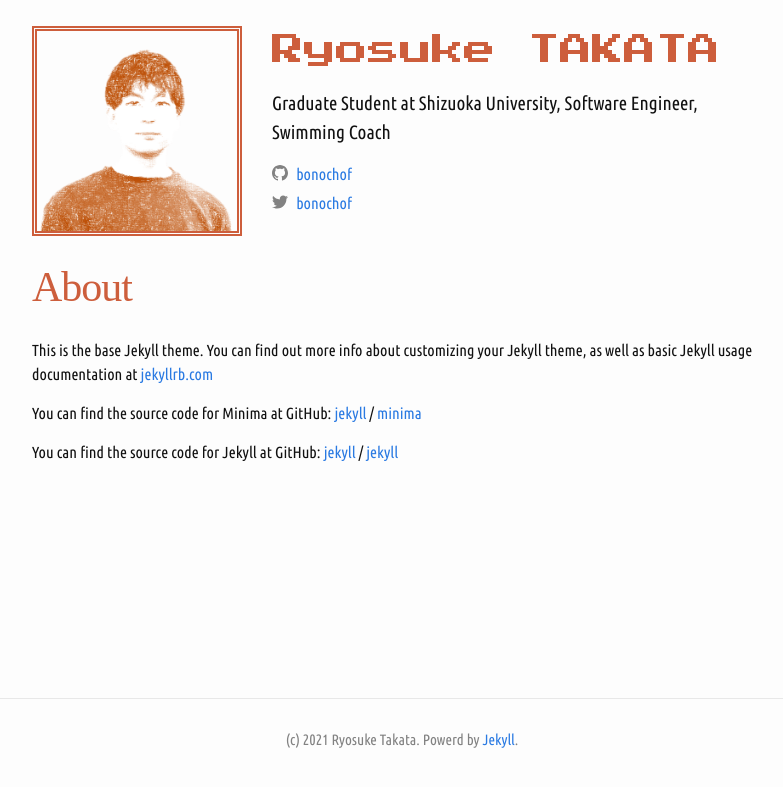
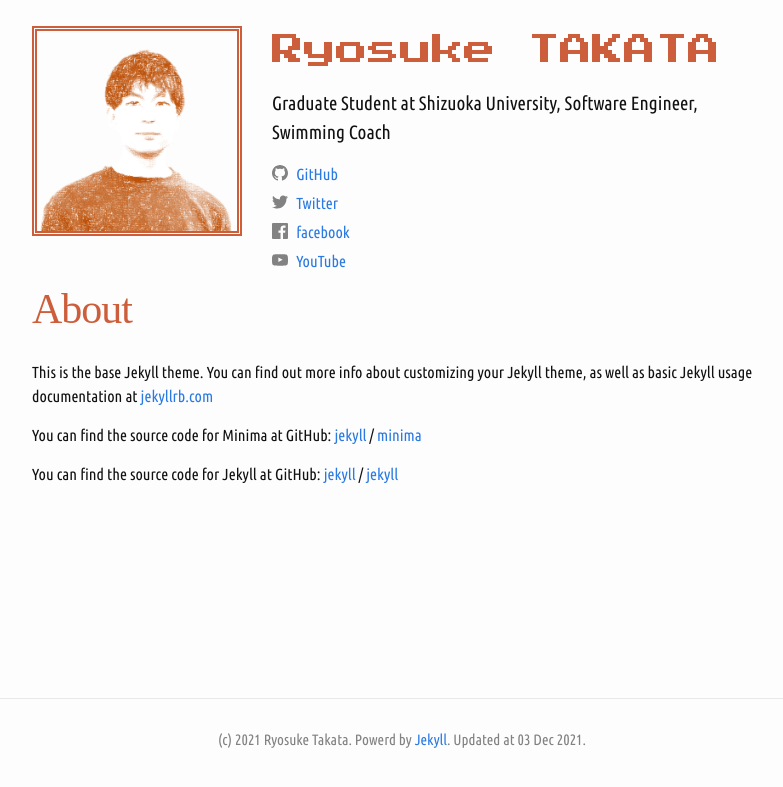
Before and after one commit to bonochof/bonochof.github.io, a Jekyll site: the page built from about.md, in a window 1280 px wide, cut to the strip 104-891 px from the top of the page. Shown: the whole strip, without its empty margins (238-1021 px from the left). Built offline with Jekyll 4.4.1, drawn with Linux system fonts in a browser that asks for light colours; some web fonts are replaced.

```diff
--- a/_config.yml
+++ b/_config.yml
@@ -2,6 +2,8 @@ title: Ryosuke TAKATA
 copyright: (c) 2021 Ryosuke Takata
 twitter_username: bonochof
 github_username:  bonochof
+facebook_username: ryosuke.takata.9
+youtube_username: UCF8ViNqQffiG0WvSjP-bfNQ
 
 # Build settings
 plugins:
--- a/_includes/footer.html
+++ b/_includes/footer.html
@@ -1,8 +1,7 @@
 <footer class="site-footer h-card">
-  <data class="u-url" href="{{ "/" | relative_url }}"></data>
   <div class="wrapper">
     <div class="footer-col-wrapper">
-      <p>{{site.copyright | escape}}. Powerd by <a href="https://jekyllrb.com/" target="_blank" rel="noopener noreferrer">Jekyll</a>.</p>
+      <p>{{ site.copyright | escape }}. Powerd by <a href="https://jekyllrb.com/" target="_blank" rel="noopener noreferrer">Jekyll</a>. Updated at {{ site.time | date_to_string }}.</p>
     </div>
   </div>
 </footer>
--- a/_includes/social.html
+++ b/_includes/social.html
@@ -1,14 +1,6 @@
 <ul class="social-media-list">
-  {%- if site.dribbble_username -%}<li><a href="https://dribbble.com/{{ site.dribbble_username| cgi_escape | escape }}" target="_blank" rel="noopener noreferrer"><svg class="svg-icon"><use xlink:href="{{ '/assets/minima-social-icons.svg#dribbble' | relative_url }}"></use></svg> <span class="username">{{ site.dribbble_username| escape }}</span></a></li>{%- endif -%}
-  {%- if site.facebook_username -%}<li><a href="https://www.facebook.com/{{ site.facebook_username| cgi_escape | escape }}" target="_blank" rel="noopener noreferrer"><svg class="svg-icon"><use xlink:href="{{ '/assets/minima-social-icons.svg#facebook' | relative_url }}"></use></svg> <span class="username">{{ site.facebook_username| escape }}</span></a></li>{%- endif -%}
-  {%- if site.flickr_username -%}<li><a href="https://www.flickr.com/photos/{{ site.flickr_username| cgi_escape | escape }}" target="_blank" rel="noopener noreferrer"><svg class="svg-icon"><use xlink:href="{{ '/assets/minima-social-icons.svg#flickr' | relative_url }}"></use></svg> <span class="username">{{ site.flickr_username| escape }}</span></a></li>{%- endif -%}
-  {%- if site.github_username -%}<li><a href="https://github.com/{{ site.github_username| cgi_escape | escape }}" target="_blank" rel="noopener noreferrer"><svg class="svg-icon"><use xlink:href="{{ '/assets/minima-social-icons.svg#github' | relative_url }}"></use></svg> <span class="username">{{ site.github_username| escape }}</span></a></li>{%- endif -%}
-  {%- if site.instagram_username -%}<li><a href="https://instagram.com/{{ site.instagram_username| cgi_escape | escape }}" target="_blank" rel="noopener noreferrer"><svg class="svg-icon"><use xlink:href="{{ '/assets/minima-social-icons.svg#instagram' | relative_url }}"></use></svg> <span class="username">{{ site.instagram_username| escape }}</span></a></li>{%- endif -%}
-  {%- if site.linkedin_username -%}<li><a href="https://www.linkedin.com/in/{{ site.linkedin_username| cgi_escape | escape }}" target="_blank" rel="noopener noreferrer"><svg class="svg-icon"><use xlink:href="{{ '/assets/minima-social-icons.svg#linkedin' | relative_url }}"></use></svg> <span class="username">{{ site.linkedin_username| escape }}</span></a></li>{%- endif -%}
-  {%- if site.pinterest_username -%}<li><a href="https://www.pinterest.com/{{ site.pinterest_username| cgi_escape | escape }}" target="_blank" rel="noopener noreferrer"><svg class="svg-icon"><use xlink:href="{{ '/assets/minima-social-icons.svg#pinterest' | relative_url }}"></use></svg> <span class="username">{{ site.pinterest_username| escape }}</span></a></li>{%- endif -%}
-  {%- for mst in site.mastodon -%}{%- if mst.username and mst.instance -%}<li><a href="https://{{ mst.instance| cgi_escape | escape}}/@{{mst.username}}" target="_blank" rel="noopener noreferrer"><svg class="svg-icon"><use xlink:href="{{ '/assets/minima-social-icons.svg#mastodon' | relative_url }}"></use></svg> <span class="username">{{ mst.username|escape }}</span></a></li>{%- endif -%}{%- endfor -%}
-  {%- if site.twitter_username -%}<li><a href="https://www.twitter.com/{{ site.twitter_username| cgi_escape | escape }}" target="_blank" rel="noopener noreferrer"><svg class="svg-icon"><use xlink:href="{{ '/assets/minima-social-icons.svg#twitter' | relative_url }}"></use></svg> <span class="username">{{ site.twitter_username| escape }}</span></a></li>{%- endif -%}
-  {%- if site.youtube_username -%}<li><a href="https://youtube.com/{{ site.youtube_username| cgi_escape | escape }}" target="_blank" rel="noopener noreferrer"><svg class="svg-icon"><use xlink:href="{{ '/assets/minima-social-icons.svg#youtube' | relative_url }}"></use></svg> <span class="username">{{ site.youtube_username| escape }}</span></a></li>{%- endif -%}
-  {%- if site.googleplus_username -%}<li><a href="https://plus.google.com/{{ site.googleplus_username| escape }}" target="_blank" rel="noopener noreferrer"><svg class="svg-icon"><use xlink:href="{{ '/assets/minima-social-icons.svg#googleplus' | relative_url }}"></use></svg> <span class="username">{{ site.googleplus_username| escape }}</span></a></li>{%- endif -%}
-  {%- if site.rss -%}<li><a href="{{ 'feed.xml' | relative_url }}" target="_blank" rel="noopener noreferrer"><svg class="svg-icon"><use xlink:href="{{ '/assets/minima-social-icons.svg#rss' | relative_url }}"></use></svg> <span>{{ site.rss | escape }}</span></a></li>{%- endif -%}
+  {%- if site.github_username -%}<li><a href="https://github.com/{{ site.github_username| cgi_escape | escape }}" target="_blank" rel="noopener noreferrer"><svg class="svg-icon"><use xlink:href="{{ '/assets/minima-social-icons.svg#github' | relative_url }}"></use></svg> <span class="username">GitHub</span></a></li>{%- endif -%}
+  {%- if site.twitter_username -%}<li><a href="https://www.twitter.com/{{ site.twitter_username| cgi_escape | escape }}" target="_blank" rel="noopener noreferrer"><svg class="svg-icon"><use xlink:href="{{ '/assets/minima-social-icons.svg#twitter' | relative_url }}"></use></svg> <span class="username">Twitter</span></a></li>{%- endif -%}
+  {%- if site.facebook_username -%}<li><a href="https://www.facebook.com/{{ site.facebook_username| cgi_escape | escape }}" target="_blank" rel="noopener noreferrer"><svg class="svg-icon"><use xlink:href="{{ '/assets/minima-social-icons.svg#facebook' | relative_url }}"></use></svg> <span class="username">facebook</span></a></li>{%- endif -%}
+  {%- if site.youtube_username -%}<li><a href="https://youtube.com/channel/{{ site.youtube_username| cgi_escape | escape }}" target="_blank" rel="noopener noreferrer"><svg class="svg-icon"><use xlink:href="{{ '/assets/minima-social-icons.svg#youtube' | relative_url }}"></use></svg> <span class="username">YouTube</span></a></li>{%- endif -%}
 </ul>
--- a/assets/css/main.scss
+++ b/assets/css/main.scss
@@ -33,3 +33,15 @@
     font-size: 120%;
   }
 }
+
+.facebook {
+  float: left;
+}
+
+.twitter {
+  float: right;
+}
+
+.github {
+  margin: auto;
+}
--- a/blog.html
+++ b/blog.html
@@ -1,5 +1,5 @@
 ---
-layout: (f)default
+layout: default
 title: Blog
 ---
 <h1>Latest Posts</h1>
--- a/index.html
+++ /dev/null
@@ -1,4 +0,0 @@
----
-layout: default
-title: Home
----
```
Also changed, not shown: index.md (added, +17 -0 lines).
